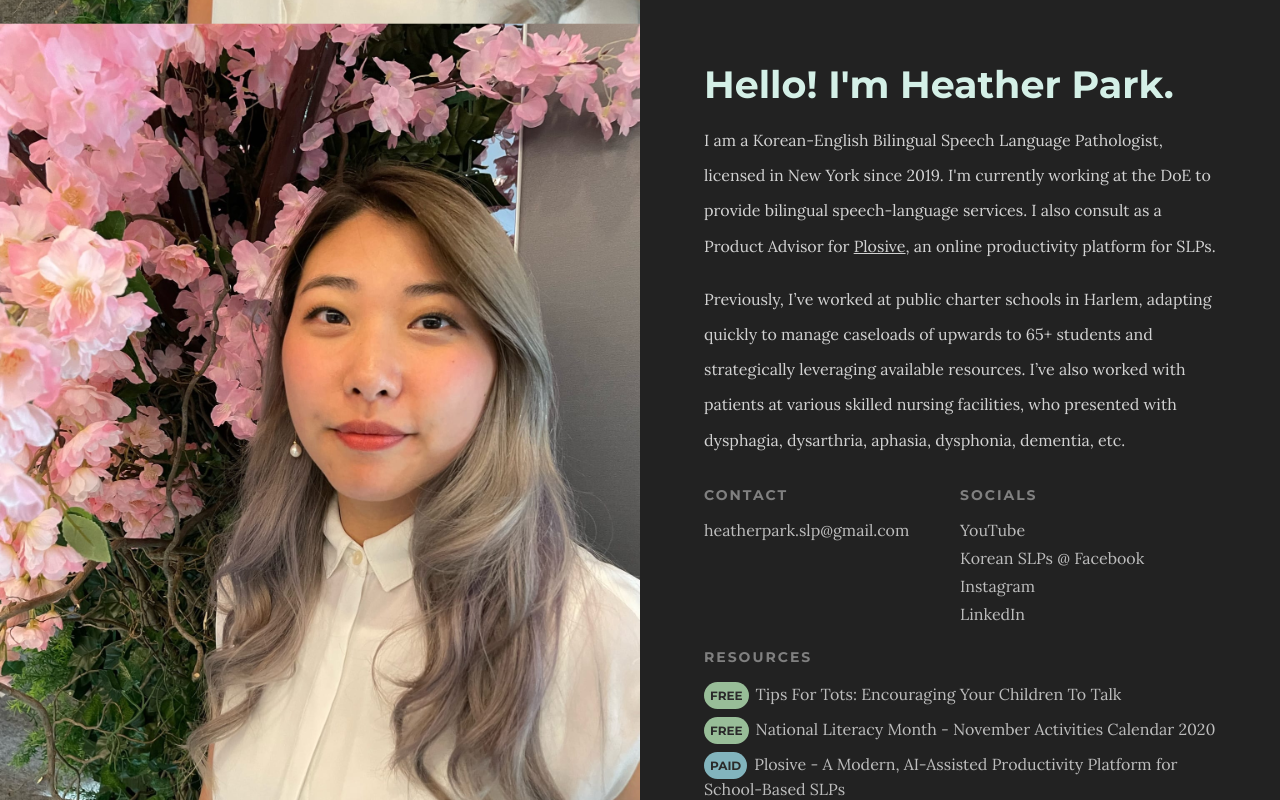
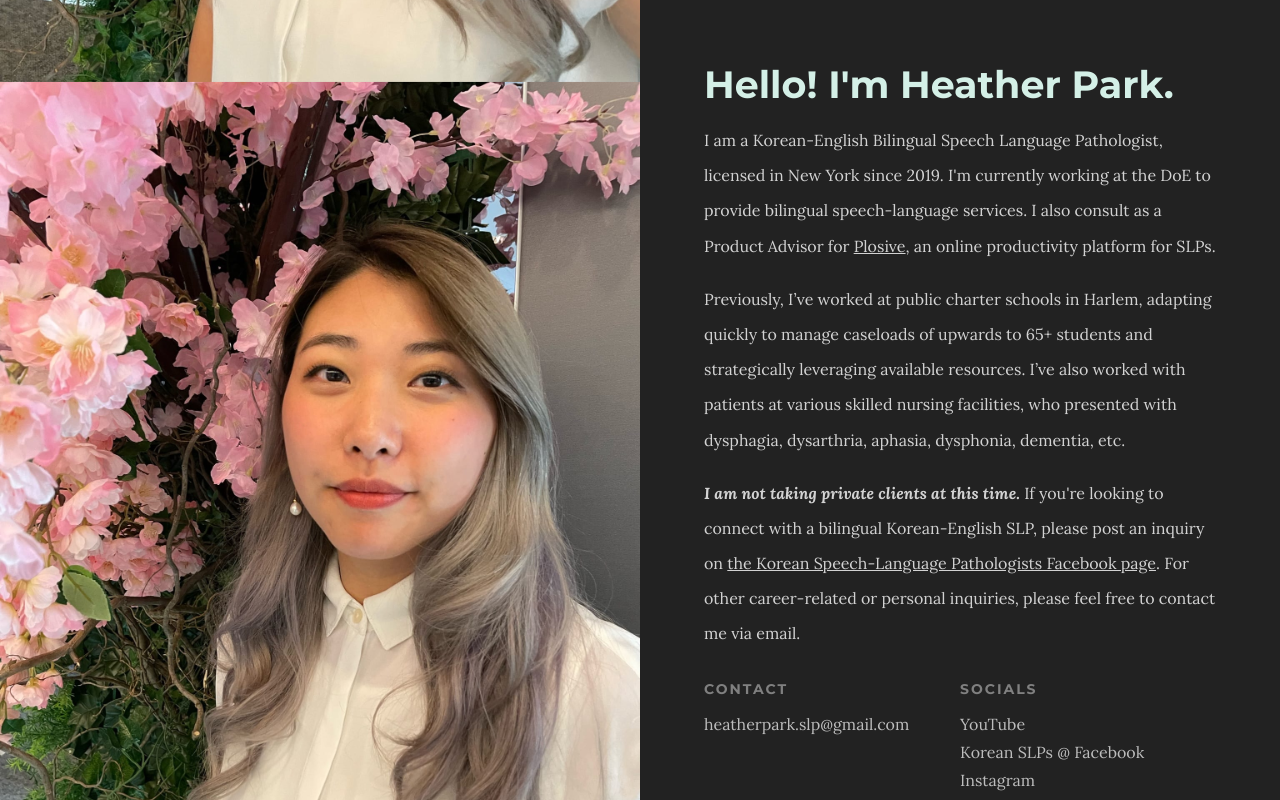
Before and after one commit to aflashyrhetoric/hps, a Next.js app: page / in a window 1280 px wide. Shown: the top 800 px of the page. Built offline with nearby package versions, Linux system fonts and the light colour scheme.

Commit message:
Add paragraph about availability

```diff
--- a/pages/index.tsx
+++ b/pages/index.tsx
@@ -28,7 +28,7 @@ export default function Home() {
         /> */}
         <link rel="preconnect" href="https://fonts.gstatic.com" />
         <link
-          href="https://fonts.googleapis.com/css2?family=Lora:ital@0;1&family=Montserrat:wght@300;700&display=swap"
+          href="https://fonts.googleapis.com/css2?family=Lora:ital,wght@0,400..700;1,400..700&family=Montserrat:wght@300;700&display=swap"
           rel="stylesheet"
         />
         <link
@@ -81,6 +81,23 @@ export default function Home() {
               and strategically leveraging available resources. I’ve also worked
               with patients at various skilled nursing facilities, who presented
               with dysphagia, dysarthria, aphasia, dysphonia, dementia, etc.
+            </p>
+
+            <p>
+              <span className={styles.italicAndBold}>
+                I am not taking private clients at this time.
+              </span>{" "}
+              If you&apos;re looking to connect with a bilingual Korean-English
+              SLP, please post an inquiry on{" "}
+              <a
+                href="https://www.facebook.com/groups/koreanslps"
+                target="_blank"
+                className={styles.plosiveLink}
+              >
+                the Korean Speech-Language Pathologists Facebook page
+              </a>
+              . For other career-related or personal inquiries, please feel free
+              to contact me via email.
             </p>
 
             {/* <p>I run an online Facebook group </p> */}
--- a/styles/Home.module.scss
+++ b/styles/Home.module.scss
@@ -287,3 +287,12 @@ $_arrow-color: $_white-ice;
 .plosiveLink {
   text-decoration: underline;
 }
+
+.italic {
+  font-style: italic;
+}
+
+.italicAndBold {
+  font-style: italic;
+  font-weight: bold;
+}
```
Also changed, not shown: 1 other file (tests, documents, lock files or other folders).
